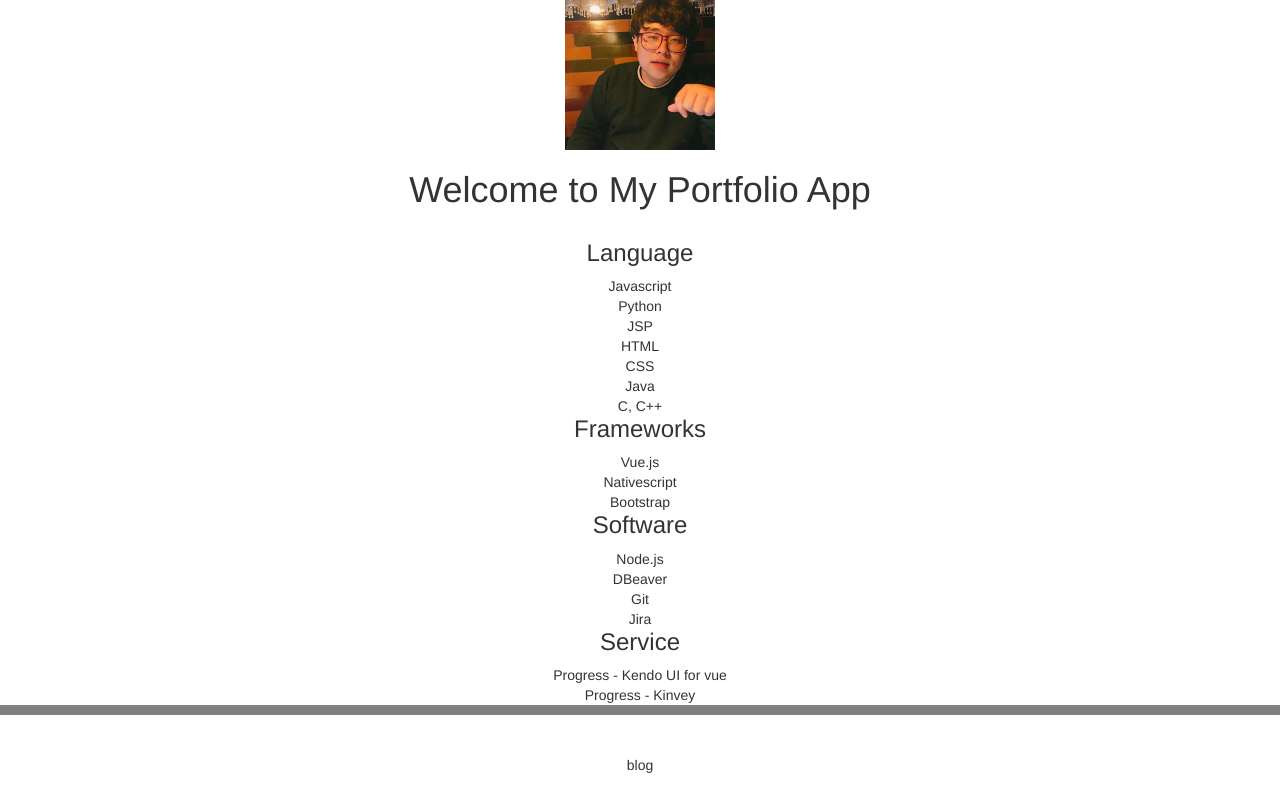
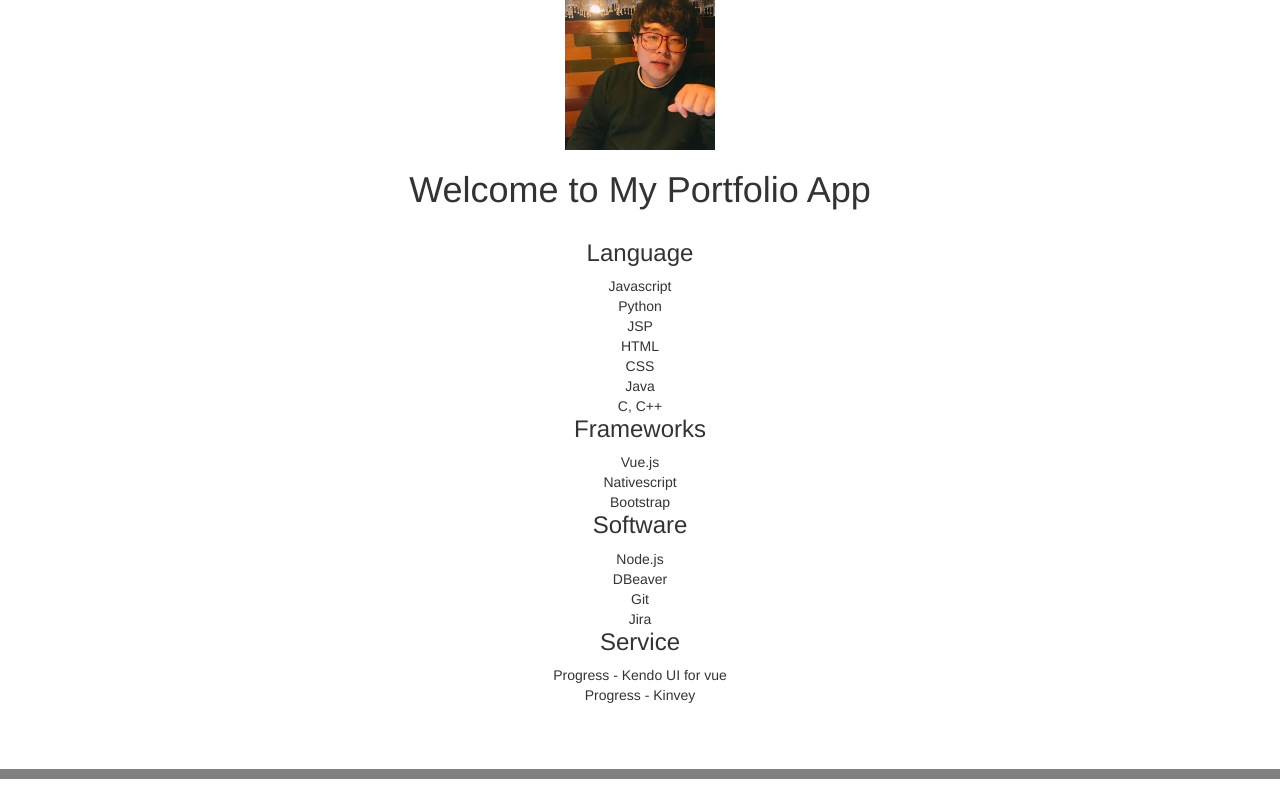
Before and after one commit to chanyb/portfolio, a Vue app: page / in a window 1280 px wide. Shown: the top 800 px of the page. Built offline with nearby package versions, Linux system fonts and the light colour scheme.

Commit message:
update: add margin-top 5% in separator

```diff
--- a/src/components/separator.vue
+++ b/src/components/separator.vue
@@ -1,7 +1,7 @@
 <template>
 	<div>
 		<div class="row">
-			<div class="col-md-12" style="background-color:gray; min-height: 10px;">
+			<div class="col-md-12" style="background-color:gray; min-height: 10px; margin-top:5%;">
 			</div>
 		</div>
 	</div>
```
